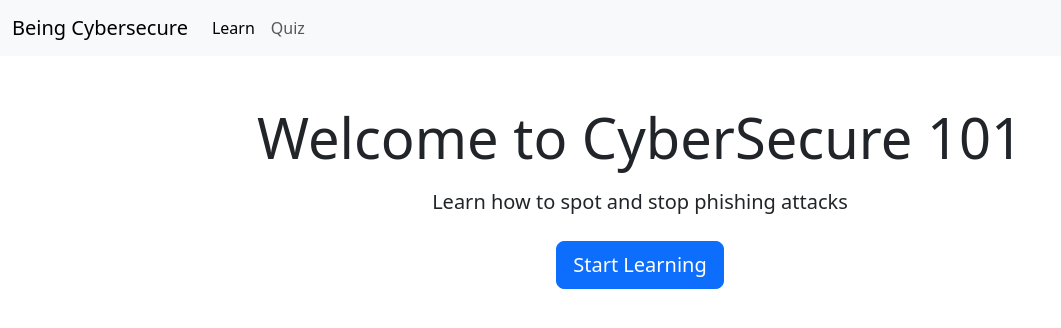
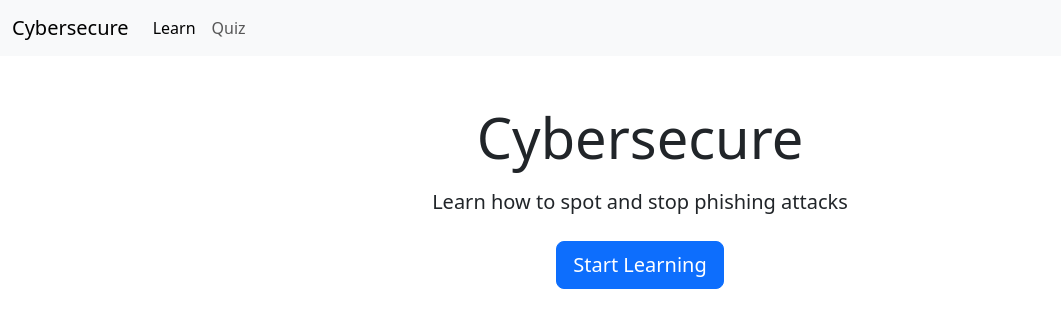
Before and after one commit to tori-chou/ui-cybersecurity-project, a Flask app: page / in a window 1280 px wide. Shown: the top 328 px of the page, without its empty margins (0-1061 px from the left). Run offline with Flask 3, Linux system fonts and the light colour scheme.

Commit message:
little changes

```diff
--- a/templates/home.html
+++ b/templates/home.html
@@ -2,7 +2,7 @@
 
 {% block content %}
     <div class="container text-center mt-5">
-        <h1 class="display-4 mb-3">Welcome to CyberSecure 101</h1>
+        <h1 class="display-4 mb-3">Cybersecure</h1>
         <p class="lead mb-4">Learn how to spot and stop phishing attacks</p>
         <a href="{{ url_for('learn', lesson_id=1) }}" class="btn btn-primary btn-lg">Start Learning</a>
     </div>
--- a/templates/layout.html
+++ b/templates/layout.html
@@ -9,7 +9,7 @@
 <body>
     <nav class="navbar navbar-expand-lg navbar-light bg-light">
         <div class="container-fluid">
-            <a class="navbar-brand" href="/">Being Cybersecure</a>
+            <a class="navbar-brand" href="/">Cybersecure</a>
             <button class="navbar-toggler" type="button" data-bs-toggle="collapse" data-bs-target="#navbarNav" aria-controls="navbarNav" aria-expanded="false" aria-label="Toggle navigation">
                 <span class="navbar-toggler-icon"></span>
             </button>
```
